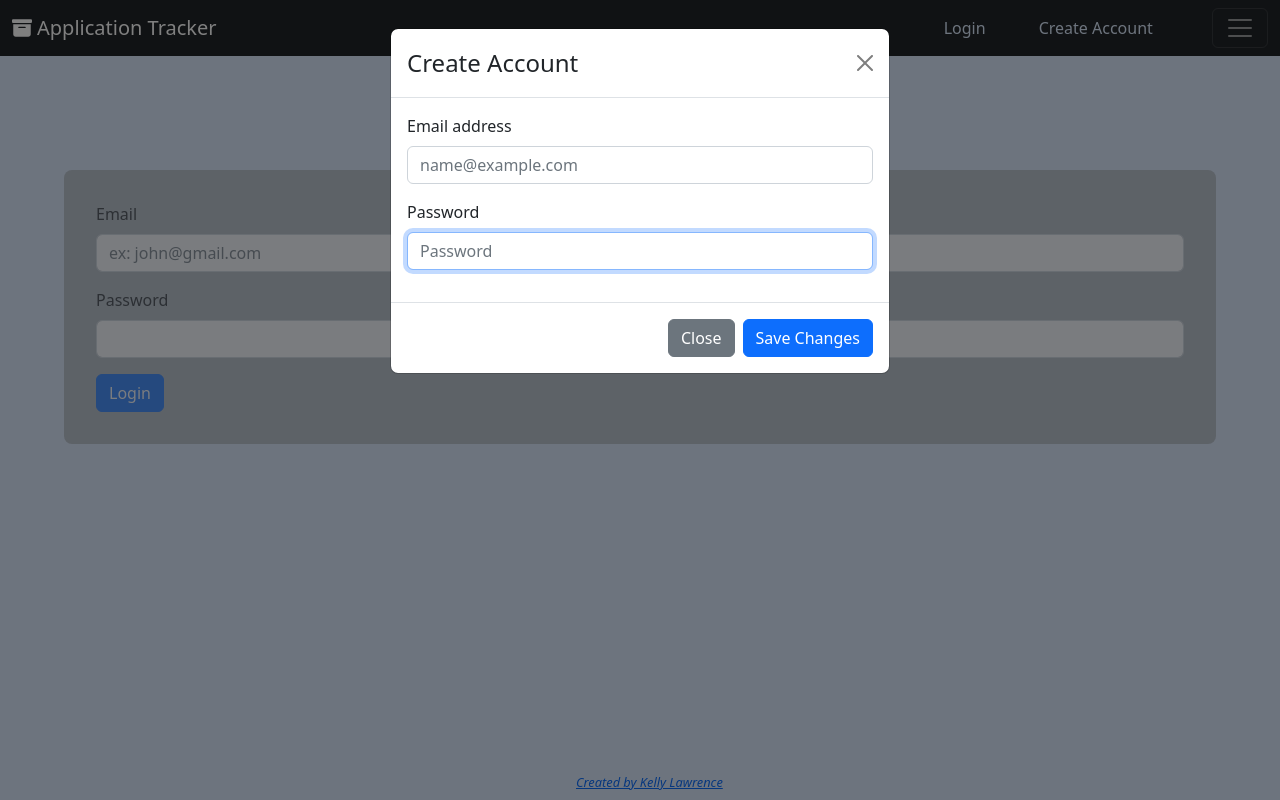
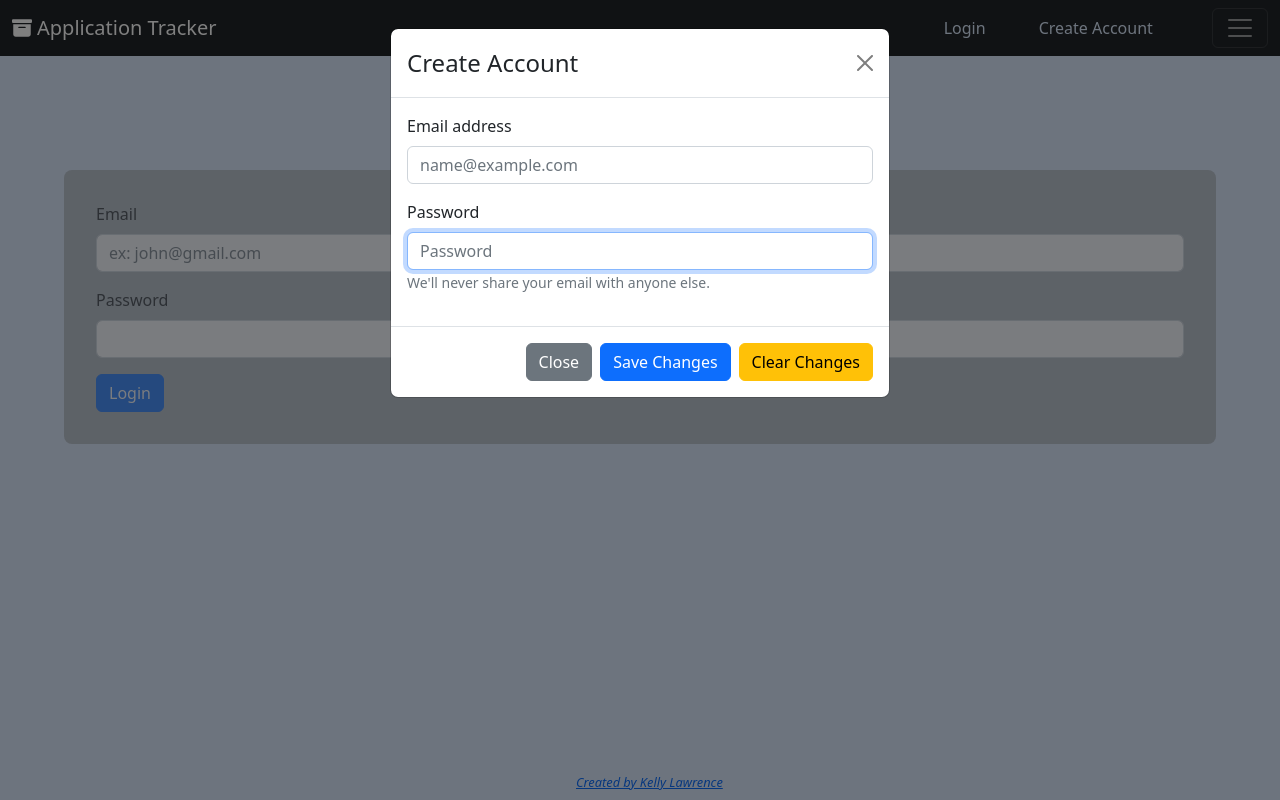
Before and after one commit to lawrencek1992/app_tracker, a React (Create React App) app in the folder frontend/: page /login in a window 1280 px wide. Both pictures are taken after a click on the button "Create Account". Built offline with nearby package versions, Linux system fonts and the light colour scheme.

Commit message:
modal with more buttons

```diff
--- a/frontend/src/layout/elements/ModalOpen.js
+++ b/frontend/src/layout/elements/ModalOpen.js
@@ -8,6 +8,17 @@ const ModalOpen = ({ modalContent }) => {
   const [show, setShow] = useState(false);
 
   const handleClose = () => setShow(false);
+
+  const handleSave = () => {
+    setEmail(email);
+    setPassword(password);
+  };
+
+  const handleClear = () => {
+    setEmail("");
+    setPassword("");
+  };
+
   const handleShow = () => setShow(true);
   const [email, setEmail] = useState("");
   const [password, setPassword] = useState("");
@@ -50,15 +61,28 @@ const ModalOpen = ({ modalContent }) => {
                 value={password}
                 onChange={(e) => setPassword(e.target.value)}
               />
+              <Form.Text className="text-muted">
+                We'll never share your email with anyone else.
+              </Form.Text>
             </Form.Group>
+            {email !== "" && password !== "" ? (
+              <Form.Text className="text-muted">
+                Email: {email} PassWord: {password}
+              </Form.Text>
+            ) : (
+              ""
+            )}
           </Form>
         </Modal.Body>
         <Modal.Footer>
           <Button variant="secondary" onClick={handleClose}>
             Close
           </Button>
-          <Button variant="primary" onClick={handleClose}>
+          <Button variant="primary" onClick={handleSave}>
             Save Changes
+          </Button>
+          <Button variant="warning" onClick={handleClear}>
+            Clear Changes
           </Button>
         </Modal.Footer>
       </Modal>
```
